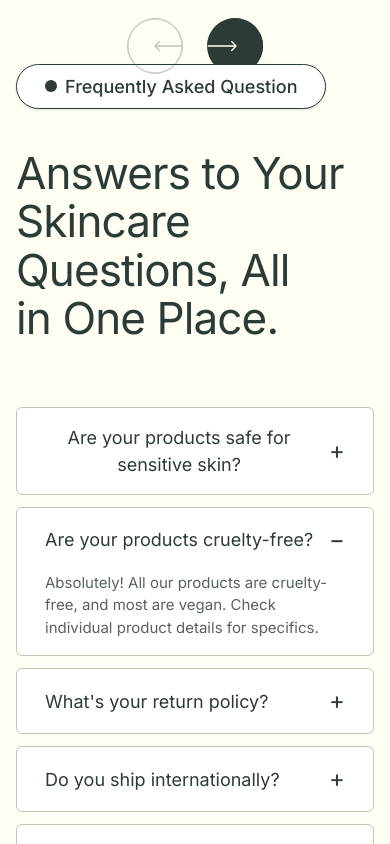
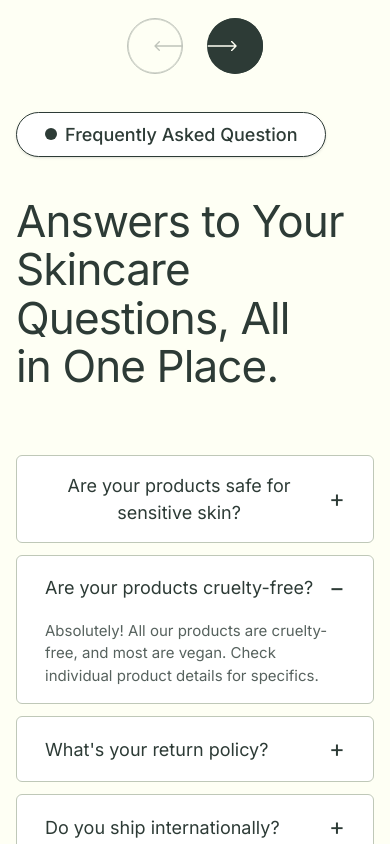
Before and after one commit to SachinnMahapatra/skincare, a React (Vite) app: page / in a window 390 px wide. Shown: the part 4840-5684 px from the top of the page. Built offline with nearby package versions, Linux system fonts and the light colour scheme.

Commit message:
responsive

```diff
--- a/src/components/FAQ.jsx
+++ b/src/components/FAQ.jsx
@@ -63,7 +63,7 @@ function FAQ() {
   }, []);
 
   return (
-    <section className="w-full bg-[#FEFFF4] py-0 lg:py-16 flex justify-center items-center min-h-screen">
+    <section className="w-full bg-[#FEFFF4] pt-12 lg:pt-0 lg:py-16 flex justify-center items-center min-h-screen">
       <div className="max-w-[1280px] w-full mx-auto flex flex-col-reverse lg:flex-row gap-12 items-stretch px-0 lg:px-8">
         {/* Left: Image and badge */}
         <div className="flex-1 flex flex-col items-center lg:items-start justify-center min-h-[650px] max-h-[700px] lg:min-h-[800px] lg:max-h-[800px] block md:hidden lg:block">
```
